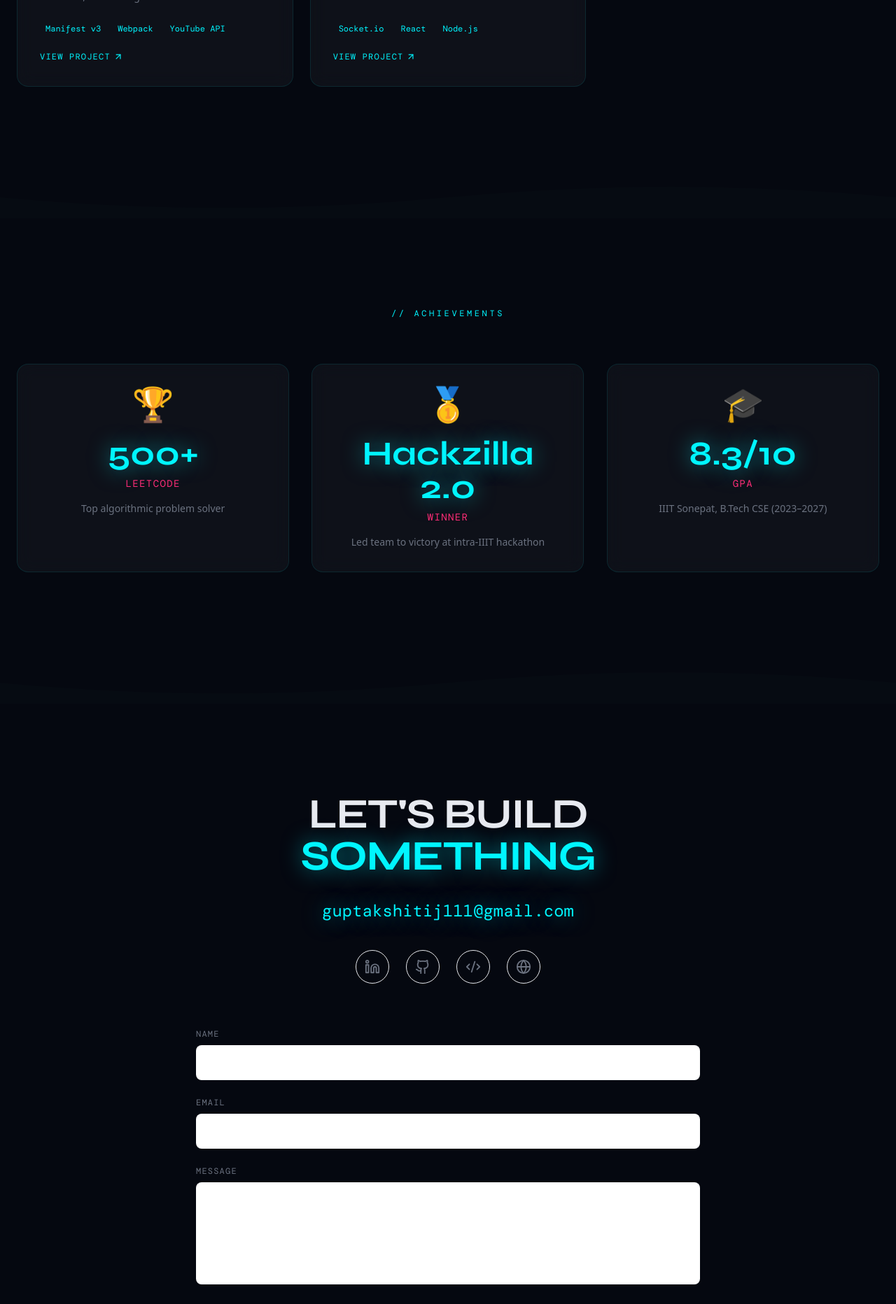
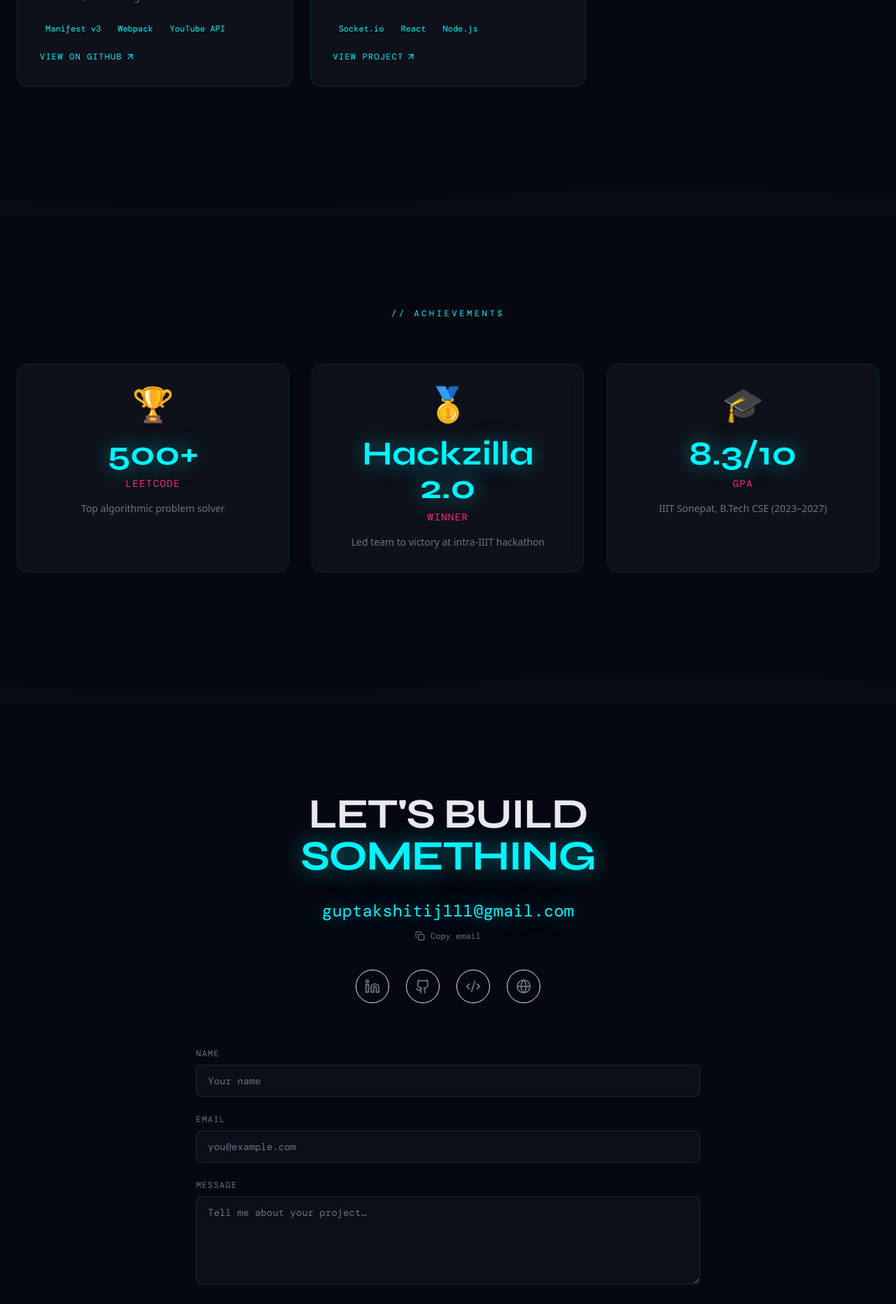
Before and after one commit to KshitijGupta99/NewPortfolio, a Next.js app: page / in a window 1280 px wide. Shown: the part 4325-6189 px from the top of the page at 70% size. Built offline with nearby package versions, Linux system fonts and the light colour scheme; a web font is replaced by a local one.

Commit message:
Add contact form functionality: create API route for form submission, enhance Contact component with email handling, and add example environment configuration

```diff
--- a/app/globals.css
+++ b/app/globals.css
@@ -132,6 +132,7 @@ body {
   inset: -1px;
   border-radius: inherit;
   padding: 1px;
+  pointer-events: none;
   background: linear-gradient(
     90deg,
     transparent,
--- a/components/Contact.tsx
+++ b/components/Contact.tsx
@@ -2,7 +2,9 @@
 
 import { useState } from "react";
 import { motion } from "framer-motion";
-import { Github, Linkedin, Code2, Globe } from "lucide-react";
+import { Github, Linkedin, Code2, Globe, Copy, Check, Loader2 } from "lucide-react";
+
+const EMAIL = "guptakshitij111@gmail.com";
 
 const socials = [
   {
@@ -16,20 +18,136 @@ const socials = [
     label: "LeetCode",
     href: "https://leetcode.com/u/kshitijgupta21",
   },
-  { icon: Globe, label: "Portfolio", href: "https://kshitij-portfolio-silk.vercel.app/" },
+  {
+    icon: Globe,
+    label: "Portfolio",
+    href: "https://kshitij-portfolio-silk.vercel.app/",
+  },
 ];
+
+function openMailto(options?: { subject?: string; body?: string }) {
+  const params = new URLSearchParams();
+  if (options?.subject) params.set("subject", options.subject);
+  if (options?.body) params.set("body", options.body);
+  const query = params.toString();
+  const url = `mailto:${EMAIL}${query ? `?${query}` : ""}`;
+
+  const link = document.createElement("a");
+  link.href = url;
+  document.body.appendChild(link);
+  link.click();
+  document.body.removeChild(link);
+}
+
+function buildMessageBody(form: {
+  name: string;
+  email: string;
+  message: string;
+}) {
+  return [
+    `Hi Kshitij,`,
+    ``,
+    form.message,
+    ``,
+    `—`,
+    form.name,
+    form.email,
+  ].join("\n");
+}
 
 export default function Contact() {
   const [burst, setBurst] = useState(false);
+  const [copied, setCopied] = useState(false);
+  const [sending, setSending] = useState(false);
+  const [status, setStatus] = useState<{
+    type: "success" | "error" | "info";
+    text: string;
+  } | null>(null);
   const [form, setForm] = useState({ name: "", email: "", message: "" });
 
-  const handleSubmit = (e: React.FormEvent) => {
+  const showStatus = (
+    type: "success" | "error" | "info",
+    text: string,
+    ms = 5000
+  ) => {
+    setStatus({ type, text });
+    setTimeout(() => setStatus(null), ms);
+  };
+
+  const handleEmailClick = async () => {
+    openMailto();
+    try {
+      await navigator.clipboard.writeText(EMAIL);
+      setCopied(true);
+      showStatus("info", "Opening mail app — email copied to clipboard", 3000);
+      setTimeout(() => setCopied(false), 3000);
+    } catch {
+      showStatus("info", "Opening your mail app…", 3000);
+    }
+  };
+
+  const fallbackCompose = async () => {
+    const body = buildMessageBody(form);
+    const subject = `Portfolio contact from ${form.name}`;
+
+    openMailto({ subject, body });
+
+    try {
+      const text = `To: ${EMAIL}\nSubject: ${subject}\n\n${body}`;
+      await navigator.clipboard.writeText(text);
+      showStatus(
+        "info",
+        "No mail app detected — message copied. Paste into Gmail or use Copy email above."
+      );
+    } catch {
+      showStatus(
+        "info",
+        "Opening mail app… If nothing opens, set a default mail app in Windows settings."
+      );
+    }
+  };
+
+  const handleSubmit = async (e: React.FormEvent) => {
     e.preventDefault();
     setBurst(true);
     setTimeout(() => setBurst(false), 600);
-    const subject = encodeURIComponent(`Portfolio contact from ${form.name}`);
-    const body = encodeURIComponent(form.message);
-    window.location.href = `mailto:guptakshitij111@gmail.com?subject=${subject}&body=${body}`;
+    setSending(true);
+
+    try {
+      const res = await fetch("/api/contact", {
+        method: "POST",
+        headers: { "Content-Type": "application/json" },
+        body: JSON.stringify(form),
+      });
+
+      const data = await res.json();
+
+      if (res.ok && data.success) {
+        showStatus("success", "Message sent! I'll get back to you soon.");
+        setForm({ name: "", email: "", message: "" });
+        return;
+      }
+
+      if (res.status === 503) {
+        await fallbackCompose();
+        return;
+      }
+
+      throw new Error(data.message || "Send failed");
+    } catch {
+      await fallbackCompose();
+    } finally {
+      setSending(false);
+    }
+  };
+
+  const inputClass =
+    "w-full rounded-lg border border-white/10 bg-[#0a0f1a] px-4 py-3 font-mono text-sm text-cyan-50 placeholder:text-gray-500 caret-cyan outline-none transition-all focus:border-cyan focus:shadow-glow-cyan relative z-10";
+
+  const statusColor = {
+    success: "text-green-400",
+    error: "text-magenta",
+    info: "text-cyan/80",
   };
 
   return (
@@ -45,21 +163,47 @@ export default function Contact() {
           <span className="text-cyan glow-text">SOMETHING</span>
         </motion.h2>
 
-        <motion.a
-          href="mailto:guptakshitij111@gmail.com"
+        <motion.div
           initial={{ opacity: 0 }}
           whileInView={{ opacity: 1 }}
           viewport={{ once: true }}
-          className="mt-8 inline-block font-mono text-lg text-cyan transition-all hover:text-magenta md:text-2xl cursor-hover glow-text"
+          className="relative z-10 mt-8 flex flex-col items-center gap-3"
         >
-          guptakshitij111@gmail.com
-        </motion.a>
+          <button
+            type="button"
+            onClick={handleEmailClick}
+            className="cursor-hover font-mono text-lg text-cyan transition-all hover:text-magenta md:text-2xl glow-text"
+          >
+            {EMAIL}
+          </button>
+          <button
+            type="button"
+            onClick={async () => {
+              await navigator.clipboard.writeText(EMAIL);
+              setCopied(true);
+              showStatus("info", "Email copied to clipboard", 2500);
+              setTimeout(() => setCopied(false), 2500);
+            }}
+            className="cursor-hover inline-flex items-center gap-2 font-mono text-xs text-muted transition-colors hover:text-cyan"
+          >
+            {copied ? <Check size={14} /> : <Copy size={14} />}
+            {copied ? "Copied!" : "Copy email"}
+          </button>
+        </motion.div>
+
+        {status && (
+          <p
+            className={`relative z-10 mt-4 font-mono text-xs ${statusColor[status.type]}`}
+          >
+            {status.text}
+          </p>
+        )}
 
         <motion.div
           initial={{ opacity: 0, y: 20 }}
           whileInView={{ opacity: 1, y: 0 }}
           viewport={{ once: true }}
-          className="mt-10 flex justify-center gap-6"
+          className="relative z-10 mt-10 flex justify-center gap-6"
         >
           {socials.map(({ icon: Icon, label, href }) => (
             <a
@@ -80,7 +224,7 @@ export default function Contact() {
           initial={{ opacity: 0, y: 40 }}
           whileInView={{ opacity: 1, y: 0 }}
           viewport={{ once: true }}
-          className="mt-16 space-y-6 text-left"
+          className="relative z-10 mt-16 space-y-6 text-left"
         >
           {(["name", "email"] as const).map((field) => (
             <div key={field}>
@@ -90,11 +234,15 @@ export default function Contact() {
               <input
                 type={field === "email" ? "email" : "text"}
                 required
+                disabled={sending}
+                placeholder={
+                  field === "email" ? "you@example.com" : "Your name"
+                }
                 value={form[field]}
                 onChange={(e) =>
                   setForm((f) => ({ ...f, [field]: e.target.value }))
                 }
-                className="w-full rounded-lg border border-white/10 bg-surface/50 px-4 py-3 font-body text-text outline-none transition-all focus:border-cyan focus:shadow-glow-cyan"
+                className={inputClass}
               />
             </div>
           ))}
@@ -105,18 +253,28 @@ export default function Contact() {
             <textarea
               required
               rows={5}
+              disabled={sending}
+              placeholder="Tell me about your project…"
               value={form.message}
               onChange={(e) =>
                 setForm((f) => ({ ...f, message: e.target.value }))
               }
-              className="w-full resize-none rounded-lg border border-white/10 bg-surface/50 px-4 py-3 font-body text-text outline-none transition-all focus:border-cyan focus:shadow-glow-cyan"
+              className={inputClass}
             />
           </div>
           <button
             type="submit"
-            className={`cursor-hover w-full rounded-full bg-cyan py-4 font-mono text-sm font-medium text-bg transition-all hover:scale-[1.02] hover:shadow-glow-cyan ${burst ? "burst-active" : ""}`}
+            disabled={sending}
+            className={`cursor-hover flex w-full items-center justify-center gap-2 rounded-full bg-cyan py-4 font-mono text-sm font-medium text-bg transition-all hover:scale-[1.02] hover:shadow-glow-cyan disabled:opacity-60 disabled:hover:scale-100 ${burst ? "burst-active" : ""}`}
           >
-            Send Message
+            {sending ? (
+              <>
+                <Loader2 size={16} className="animate-spin" />
+                Sending…
+              </>
+            ) : (
+              "Send Message"
+            )}
           </button>
         </motion.form>
       </div>
--- a/components/Projects.tsx
+++ b/components/Projects.tsx
@@ -7,7 +7,8 @@ import { ArrowUpRight, Github } from "lucide-react";
 const projects = [
   {
     title: "LinkSaver",
-    description: "Built a full-stack, AI-powered bookmarking platform enabling users to organize, search, and manage web resources using nested collections, smart tags, and real-time collaboration features.",
+    description:
+      "Built a full-stack, AI-powered bookmarking platform enabling users to organize, search, and manage web resources using nested collections, smart tags, and real-time collaboration features.",
     tags: ["Next.js", "SCSS", "Docker"],
     size: "large",
     github: "https://github.com/LinkSaver-Resourcify",
@@ -15,7 +16,8 @@ const projects = [
   },
   {
     title: "Playlist Exchanger",
-    description: "A cross-platform playlist migration tool that transfers user playlists between major streaming services.",
+    description:
+      "A cross-platform playlist migration tool that transfers user playlists between major streaming services.",
     tags: ["Next.js", "OAuth", "Node.js"],
     size: "medium",
     github: "https://github.com/KshitijGupta99/Playlist-Exchanger",
@@ -23,7 +25,8 @@ const projects = [
   },
   {
     title: "YouTube Controller",
-    description: "Engineered a browser extension that synchronizes YouTube playback across tabs — starting a video in one tab automatically pauses all others, eliminating audio conflicts.",
+    description:
+      "Engineered a browser extension that synchronizes YouTube playback across tabs — starting a video in one tab automatically pauses all others, eliminating audio conflicts.",
     tags: ["Manifest v3", "Webpack", "YouTube API"],
     size: "small",
     github: "https://github.com/KshitijGupta99/YouTube-Video-Controller",
@@ -31,7 +34,8 @@ const projects = [
   },
   {
     title: "Chatify",
-    description: "Built a real-time chat application supporting photo sharing, 32+ themes and global access.",
+    description:
+      "Built a real-time chat application supporting photo sharing, 32+ themes and global access.",
     tags: ["Socket.io", "React", "Node.js"],
     size: "small",
     github: "https://github.com/KshitijGupta99/Chat-app",
@@ -47,6 +51,7 @@ function ProjectCard({
   index: number;
 }) {
   const cardRef = useRef<HTMLDivElement>(null);
+  const hasLiveDemo = project.link && project.link !== "#";
 
   const handleMouseMove = (e: React.MouseEvent<HTMLDivElement>) => {
     const card = cardRef.current;
@@ -86,28 +91,30 @@ function ProjectCard({
         ref={cardRef}
         onMouseMove={project.size === "large" ? handleMouseMove : undefined}
         onMouseLeave={project.size === "large" ? handleMouseLeave : undefined}
-        className="border-glow group glass flex h-full min-h-[220px] flex-col justify-between rounded-2xl p-8 transition-all duration-300 hover:-translate-y-1"
+        className="border-glow group glass relative flex h-full min-h-[220px] flex-col justify-between rounded-2xl p-8 transition-all duration-300 hover:-translate-y-1"
         style={{ transformStyle: "preserve-3d" }}
       >
-        <div>
+        <div className="relative z-10">
           <div className="mb-4 flex items-start justify-between">
-            <h3 className="font-display text-2xl font-bold text-text group-hover:text-cyan transition-colors">
+            <h3 className="font-display text-2xl font-bold text-text transition-colors group-hover:text-cyan">
               {project.title}
             </h3>
             <a
               href={project.github}
               target="_blank"
               rel="noopener noreferrer"
-              className="cursor-hover text-muted transition-colors hover:text-cyan"
+              className="relative z-10 cursor-hover rounded-md p-1 text-muted transition-colors hover:text-cyan"
               aria-label={`${project.title} on GitHub`}
             >
               <Github size={20} />
             </a>
           </div>
-          <p className="text-sm leading-relaxed text-muted">{project.description}</p>
+          <p className="text-sm leading-relaxed text-muted">
+            {project.description}
+          </p>
         </div>
 
-        <div className="mt-6">
+        <div className="relative z-10 mt-6">
           <div className="mb-4 flex flex-wrap gap-2">
             {project.tags.map((tag) => (
               <span
@@ -119,10 +126,13 @@ function ProjectCard({
             ))}
           </div>
           <a
-            href={project.link}
-            className="cursor-hover inline-flex items-center gap-1 font-mono text-xs uppercase tracking-widest text-cyan transition-gap hover:gap-2"
+            href={hasLiveDemo ? project.link : project.github}
+            target="_blank"
+            rel="noopener noreferrer"
+            className="relative z-10 cursor-hover inline-flex items-center gap-1 font-mono text-xs uppercase tracking-widest text-cyan transition-all hover:gap-2"
           >
-            View Project <ArrowUpRight size={14} />
+            {hasLiveDemo ? "View Project" : "View on GitHub"}{" "}
+            <ArrowUpRight size={14} />
           </a>
         </div>
       </div>
```
Also changed, not shown: app/api/contact/route.ts (added, +52 -0 lines), 1 other file (tests, documents, lock files or other folders).
